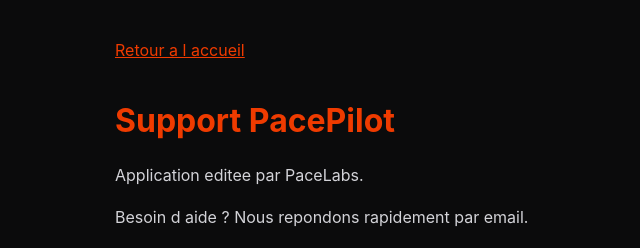
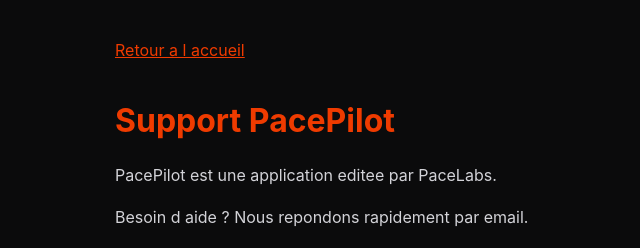
Before and after one commit to pacepilot-hub/Pacepilot-site, a plain HTML site: page support.html in a window 1280 px wide. Shown: the top 248 px of the page, without its empty margins (95-735 px from the left). Drawn offline with Linux system fonts and the light colour scheme.

Commit message:
Update support message in support.html

```diff
--- a/support.html
+++ b/support.html
@@ -22,7 +22,7 @@
     <main class="wrap">
       <a class="toplink" href="index.html">Retour a l accueil</a>
       <h1>Support PacePilot</h1>
-      <p>Application editee par PaceLabs.</p>
+      <p>PacePilot est une application editee par PaceLabs.</p>
       <p>Besoin d aide ? Nous repondons rapidement par email.</p>
 
       <h2>Contact</h2>
```
